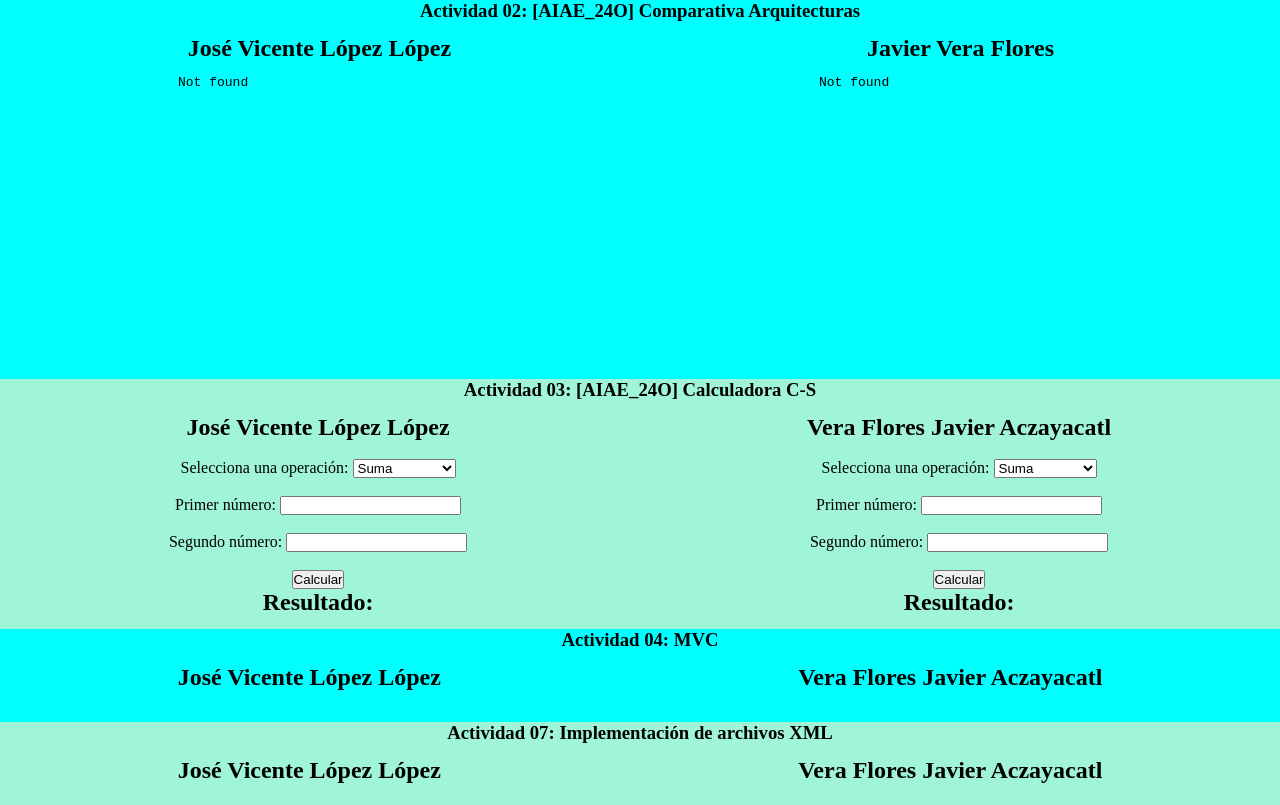
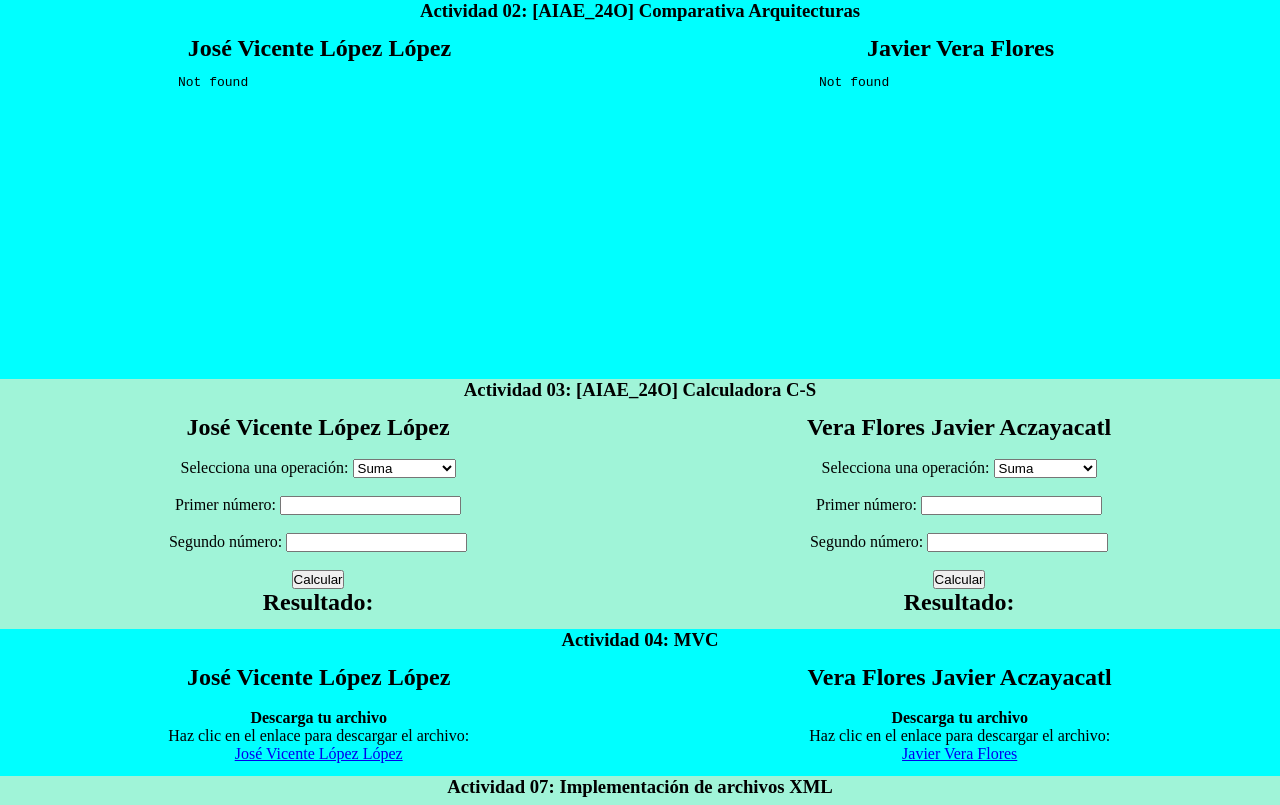
Before and after one commit to 2212002118/AIAE, a website: page index.html in a window 1280 px wide. Shown: the top 805 px of the page. Drawn offline with Linux system fonts and the light colour scheme.

Commit message:
sumando carpetas

```diff
--- a/index.html
+++ b/index.html
@@ -90,12 +90,18 @@
                 <div>
                     <h2>José Vicente López López</h2>
                     <br>
-                    <!--codigo de la practica  -->
+                    <h1>Descarga tu archivo</h1>
+                    <p>Haz clic en el enlace para descargar el archivo:</p>
+                    <a href="./Actividades/Actividad_4/Vicente_4.jar" download="Vicente_4.jar">José Vicente López
+                        López</a>
                 </div>
                 <div>
                     <h2>Vera Flores Javier Aczayacatl</h2>
                     <br>
-                    <!--codigo de la practica  -->
+                    <h1>Descarga tu archivo</h1>
+                    <p>Haz clic en el enlace para descargar el archivo:</p>
+                    <a href="./Actividades/Actividad_4/Javier_4.jar" download="Javier_4.jar">Javier Vera Flores
+                    </a>
                 </div>
             </section>
         </article>
```
